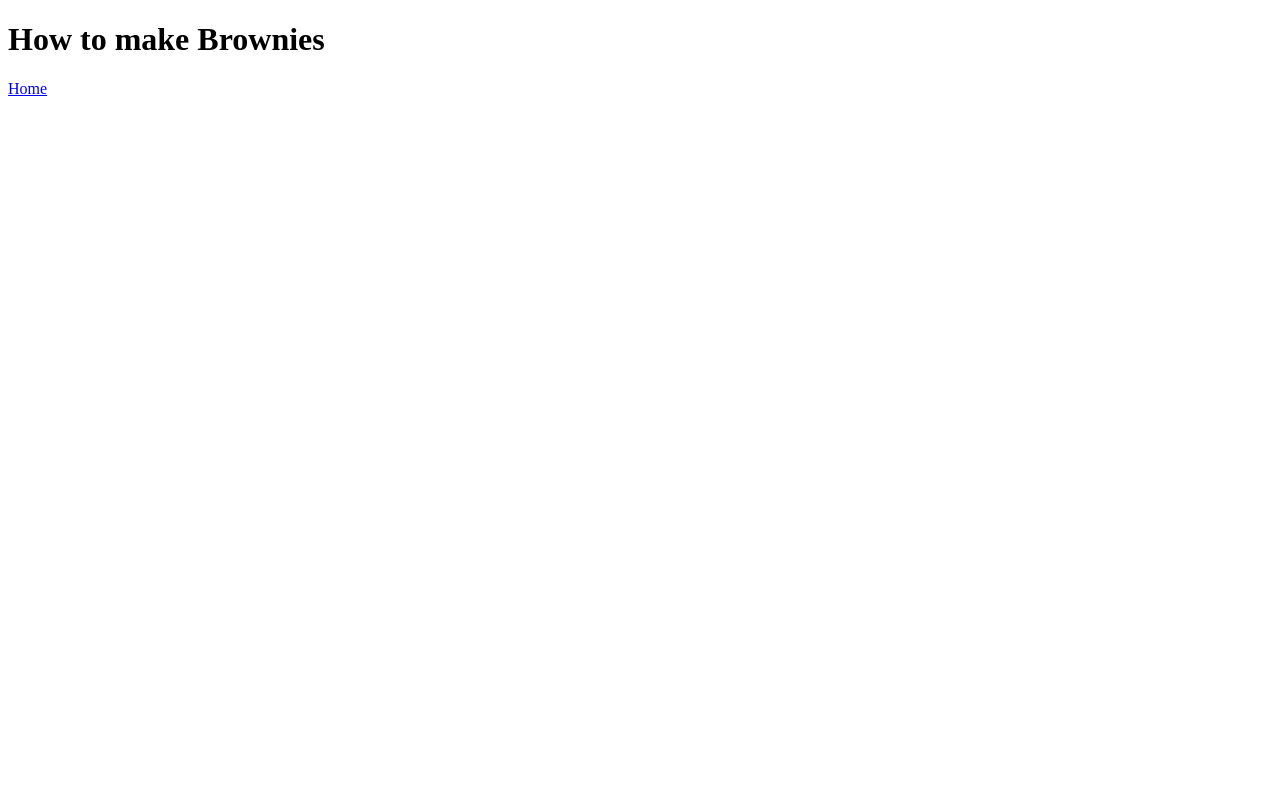
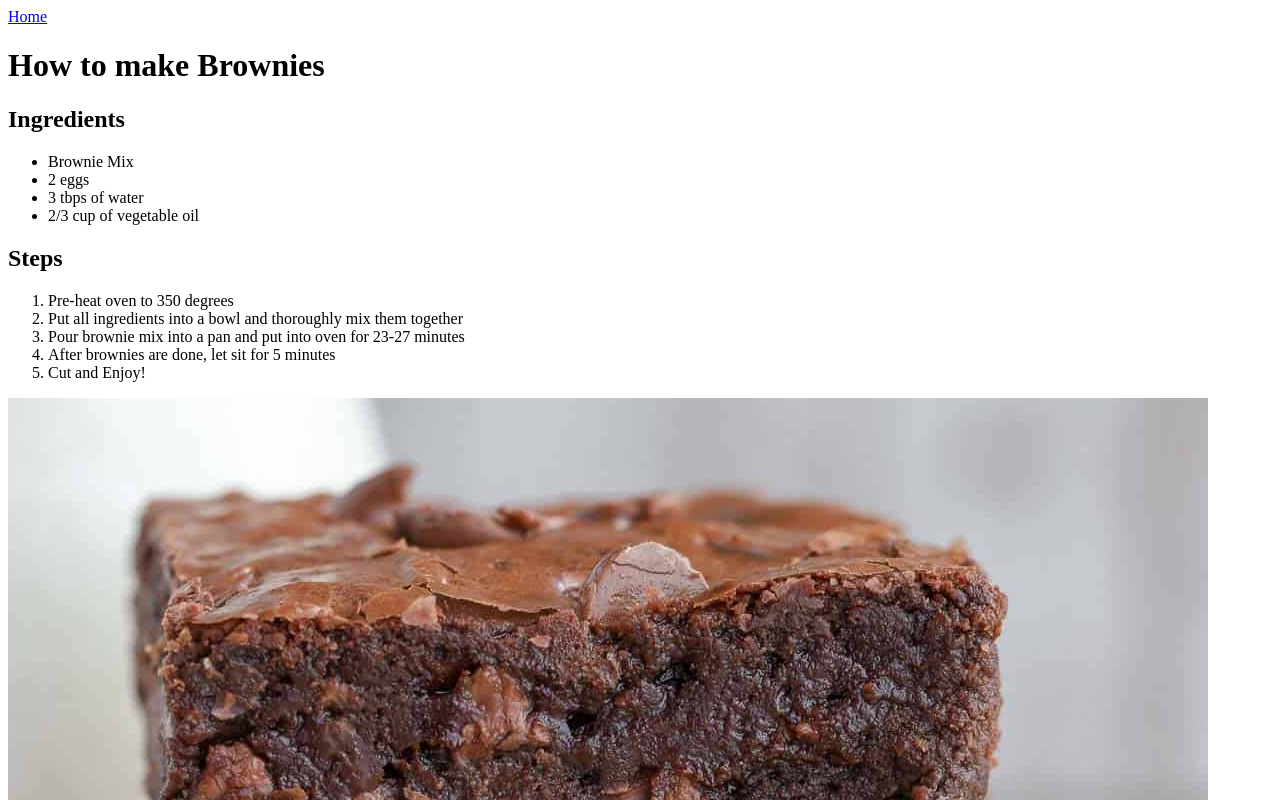
Before and after one commit to Cat1tac/odin-recpies, a plain HTML site: page recipes/brownies.html in a window 1280 px wide. Shown: the top 800 px of the page. Drawn offline with Linux system fonts and the light colour scheme.

Commit message:
Added Ingreddients, steps, and images to brownies page

```diff
--- a/recipes/brownies.html
+++ b/recipes/brownies.html
@@ -7,7 +7,24 @@
     </head>
 
     <body>
+        <a href="../index.html">Home</a>
         <h1>How to make Brownies</h1>
-        <a href="../index.html">Home</a>
+        <h2>Ingredients</h2>
+        <ul>
+            <li>Brownie Mix</li>
+            <li>2 eggs</li>
+            <li>3 tbps of water</li>
+            <li>2/3 cup of vegetable oil</li>
+        </ul>
+
+        <h2>Steps</h2>
+        <ol>
+            <li>Pre-heat oven to 350 degrees</li>
+            <li>Put all ingredients into a bowl and thoroughly mix them together</li>
+            <li>Pour brownie mix into a pan and put into oven for 23-27 minutes</li>
+            <li>After brownies are done, let sit for 5 minutes</li>
+            <li>Cut and Enjoy!</li>
+        </ol>
+        <img src="../images/brownies.jpg" alt="brownies.jpg">
     </body>
 </html>
```
Also changed, not shown: images/brownies.jpg (added).
